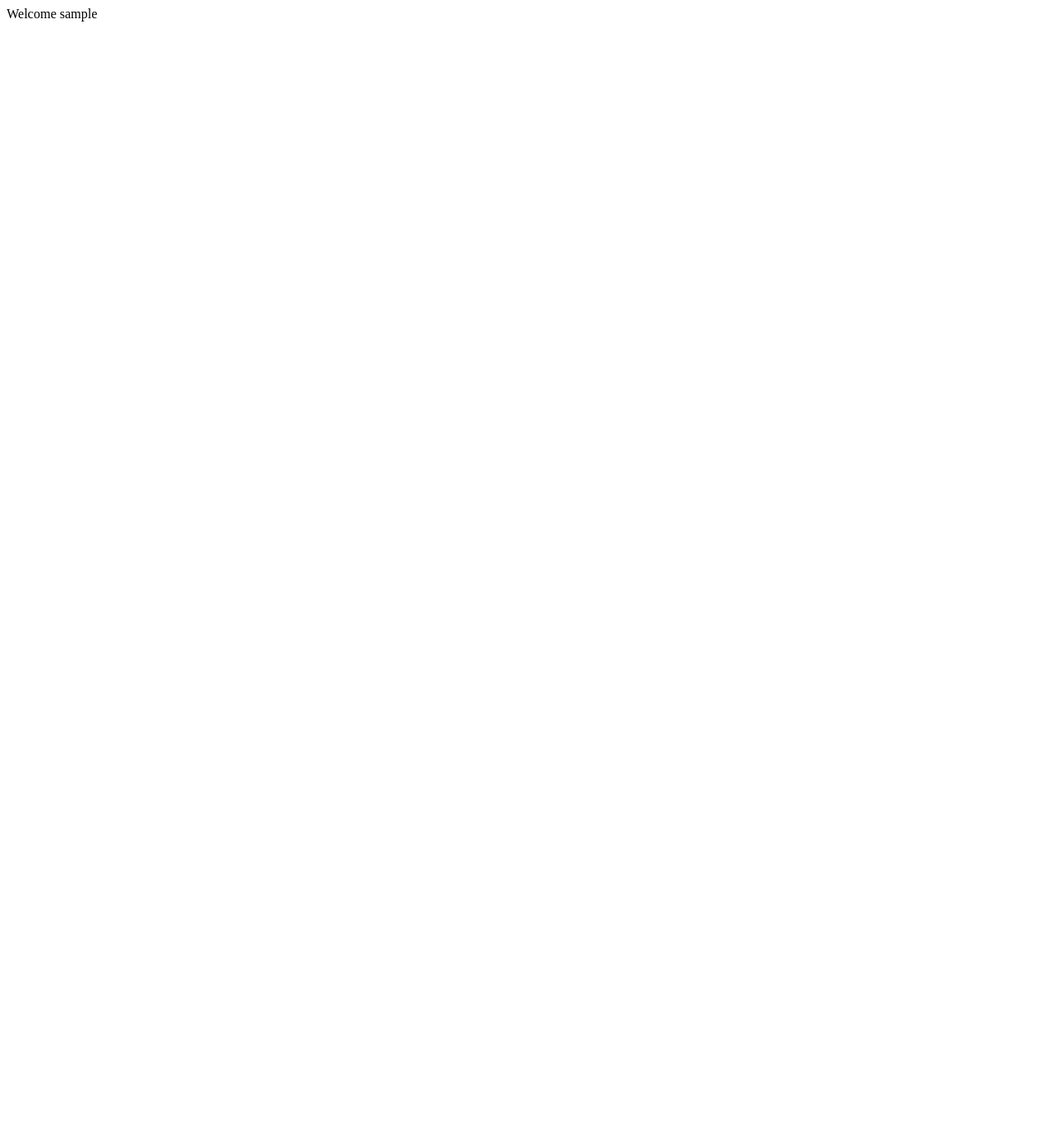
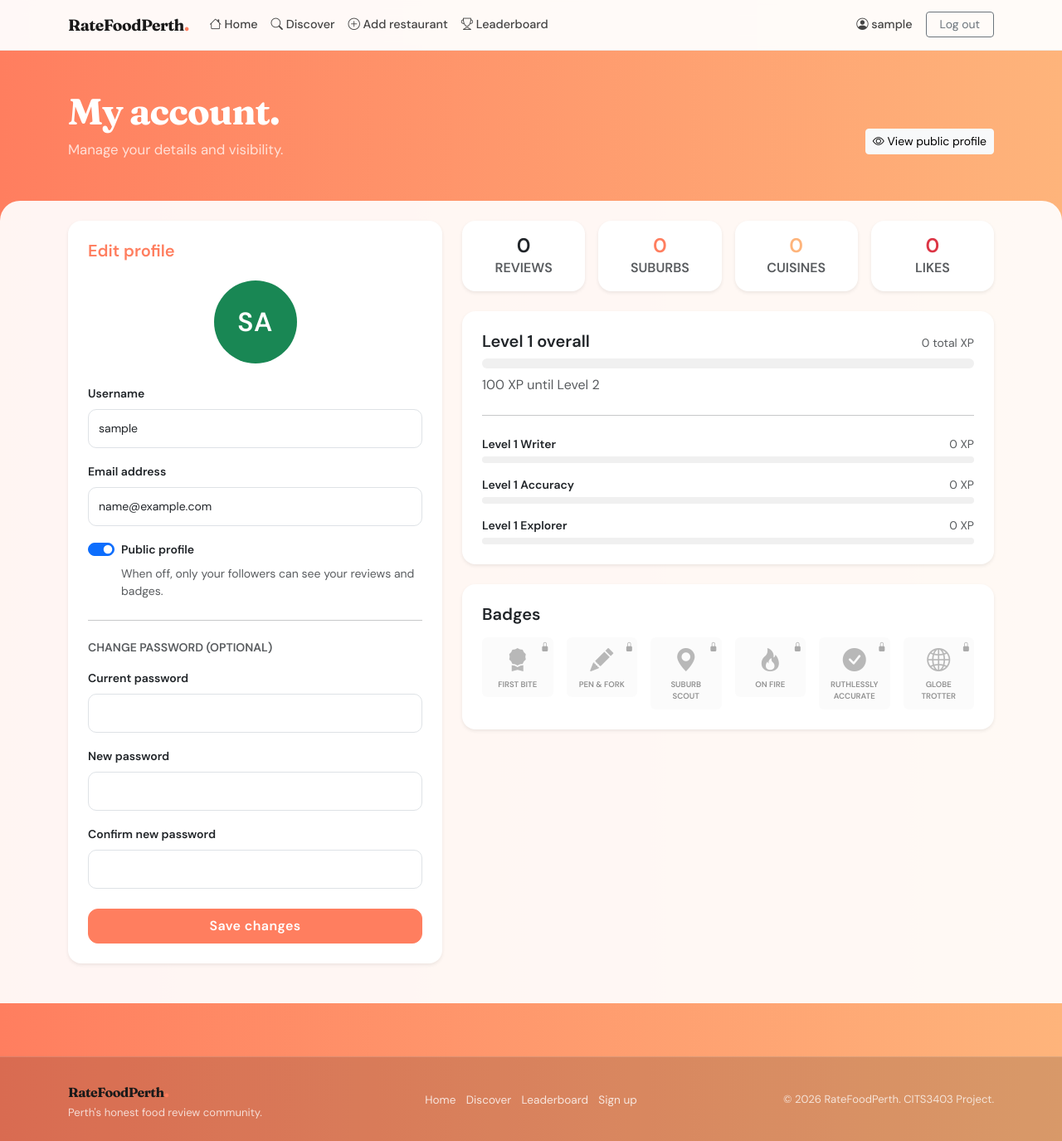
Before and after one commit to kynaaaan/CITS3403, a Flask app: page /dashboard in a window 1280 px wide. Before the commit the page is almost empty. Shown: the whole page at 83% size. Before the commit the page ends 26 px from the top, so only its background shows below. Run offline with Flask 3, Linux system fonts and the light colour scheme; the visitor is signed in with stand-in values (Sample User, id 1); data that the repository does not hold is empty; some libraries are stand-ins or nearby versions.

Commit message:
Added the ability to edit your profile - Created app/social/forms.py with ProfileEditForm - Added social.dashboard GET and POST route - Reqrite dashboard.html to actually use the form - Wired in profile.html edit profile

```diff
--- a/app/main/routes.py
+++ b/app/main/routes.py
@@ -1,9 +1,6 @@
 from flask import Blueprint
 from flask import render_template
 from flask import request
-
-from flask_login import login_required
-from flask_login import current_user
 
 from app.models import Restaurant, Review, User
 
@@ -59,10 +56,3 @@ def search():
         selected_cuisine=cuisine,
         selected_price=price,
     )
-
-
-@bp.route('/dashboard')
-@login_required
-def dashboard():
-
-    return f'Welcome {current_user.username}'
--- /dev/null
+++ b/app/social/forms.py
@@ -0,0 +1,68 @@
+from flask_login import current_user
+from flask_wtf import FlaskForm
+from wtforms import BooleanField, PasswordField, StringField, SubmitField
+from wtforms.validators import (
+    DataRequired,
+    Email,
+    EqualTo,
+    Length,
+    Optional,
+    ValidationError,
+)
+
+from app.models import User
+
+
+class ProfileEditForm(FlaskForm):
+
+    username = StringField(
+        'Username',
+        validators=[DataRequired(), Length(min=3, max=40)],
+    )
+    email = StringField(
+        'Email',
+        validators=[DataRequired(), Email()],
+    )
+    profile_is_public = BooleanField('Public profile')
+
+    current_password = PasswordField(
+        'Current password',
+        validators=[Optional()],
+    )
+    new_password = PasswordField(
+        'New password',
+        validators=[Optional(), Length(min=8)],
+    )
+    confirm_password = PasswordField(
+        'Confirm new password',
+        validators=[
+            Optional(),
+            EqualTo('new_password', message='Passwords must match.'),
+        ],
+    )
+
+    submit = SubmitField('Save changes')
+
+    def validate_username(self, field):
+        """Reject usernames that belong to a different user."""
+        existing = User.query.filter_by(username=field.data).first()
+        if existing and existing.id != current_user.id:
+            raise ValidationError('Username already taken.')
+
+    def validate_email(self, field):
+        """Reject emails that belong to a different user."""
+        existing = User.query.filter_by(email=field.data).first()
+        if existing and existing.id != current_user.id:
+            raise ValidationError('Email already registered.')
+
+    def validate_new_password(self, field):
+        """If the user is changing their password they must supply current_password."""
+        if field.data and not self.current_password.data:
+            raise ValidationError(
+                'Enter your current password to set a new one.'
+            )
+
+    def validate_current_password(self, field):
+        """If current_password is supplied it must actually match."""
+        if field.data and not current_user.check_password(field.data):
+            raise ValidationError('Current password is incorrect.')
--- a/app/social/routes.py
+++ b/app/social/routes.py
@@ -1,19 +1,16 @@
-from flask import Blueprint, render_template, abort
-from flask_login import login_required
-from flask import jsonify
-from flask_login import current_user
+from flask import Blueprint, abort, flash, jsonify, redirect, render_template, url_for
+from flask_login import current_user, login_required
 from sqlalchemy import func
+
 from app import db
-from app.models import User
-from app.models import Review
-from app.models import Badge
 from app.gamification.badges import badge_cards_for
 from app.gamification.logic import level_for_xp
+from app.models import Badge, Review, User
+from app.social.forms import ProfileEditForm
 
 
 def _find_user(username):
-    """Case-insensitive username lookup so /profile/perthfoodie99 and
-    /profile/PerthFoodie99 both resolve to the same user."""
+    """Case-insensitive username lookup"""
     return User.query.filter(
         func.lower(User.username) == username.lower()
     ).first()
@@ -101,6 +98,79 @@ def profile(username):
         following_count=following_count,
     )
 
+@bp.route('/dashboard', methods=['GET', 'POST'])
+@login_required
+def dashboard():
+    """
+    Account management page for the logged-in user.
+    """
+    form = ProfileEditForm()
+
+    if form.validate_on_submit():
+        current_user.username = form.username.data.strip()
+        current_user.email = form.email.data.strip().lower()
+        current_user.profile_is_public = form.profile_is_public.data
+
+        if form.new_password.data:
+            current_user.set_password(form.new_password.data)
+
+        db.session.commit()
+        flash('Profile updated.', 'success')
+        return redirect(url_for('social.dashboard'))
+
+    if not form.is_submitted():
+        form.username.data = current_user.username
+        form.email.data = current_user.email
+        form.profile_is_public.data = current_user.profile_is_public
+
+    # view model
+    reviews = current_user.reviews
+    suburbs_visited = len({r.restaurant.suburb for r in reviews})
+    cuisines_reviewed = len({
+        tag for r in reviews for tag in (r.restaurant.cuisine_tags or [])
+    })
+    likes_received = sum(len(r.likes) for r in reviews)
+
+    total_xp = (
+        current_user.writing_xp
+        + current_user.accuracy_xp
+        + current_user.explorer_xp
+    )
+    combined_level, combined_progress, xp_to_next = level_for_xp(total_xp)
+
+    xp_bars = []
+    for label, xp, colour in [
+        ('Writer',   current_user.writing_xp,  '#ff7e5f'),
+        ('Accuracy', current_user.accuracy_xp, '#feb47b'),
+        ('Explorer', current_user.explorer_xp, '#28a745'),
+    ]:
+        level, progress, _ = level_for_xp(xp)
+        xp_bars.append({
+            'label': label,
+            'xp': xp,
+            'colour': colour,
+            'level': level,
+            'progress': progress,
+        })
+
+    badge_cards = badge_cards_for(current_user.badges)
+
+    return render_template(
+        'social/dashboard.html',
+        form=form,
+        review_count=len(reviews),
+        suburbs_visited=suburbs_visited,
+        cuisines_reviewed=cuisines_reviewed,
+        likes_received=likes_received,
+        total_xp=total_xp,
+        combined_level=combined_level,
+        combined_progress=combined_progress,
+        xp_to_next=xp_to_next,
+        xp_bars=xp_bars,
+        badge_cards=badge_cards,
+    )
+
+
 @bp.route('/follow/<username>/', methods=['POST'])
 @login_required
 def follow(username):
--- a/app/templates/social/dashboard.html
+++ b/app/templates/social/dashboard.html
@@ -1,6 +1,6 @@
 {% extends "base.html" %}
 
-{% block title %}My Dashboard — RateFoodPerth{% endblock %}
+{% block title %}My account — RateFoodPerth{% endblock %}
 
 {% block content %}
 
@@ -9,14 +9,17 @@
     <div class="d-flex justify-content-between align-items-end">
       <div>
         <h1 class="hero-headline mb-2 text-white">
-            My Dashboard<span style="color: #fff;">.</span>
+          My account<span style="color: #fff;">.</span>
         </h1>
-        <p class="hero-subtext mb-0 text-white opacity-75">Manage your stats, settings, and food journey.</p>
+        <p class="hero-subtext mb-0 text-white opacity-75">
+          Manage your details and visibility.
+        </p>
       </div>
       <div class="mb-2">
-        <span class="badge rounded-pill p-2 px-3 shadow-sm notification-pill">
-          <i class="bi bi-bell-fill me-2"></i>3 Notifications
-        </span>
+        <a href="{{ url_for('social.profile', username=current_user.username) }}"
+           class="btn btn-light btn-sm">
+          <i class="bi bi-eye"></i> View public profile
+        </a>
       </div>
     </div>
   </div>
@@ -26,99 +29,188 @@
   <div class="container py-4">
     <div class="row g-4">
 
-      <div class="col-lg-4">
+      <!-- ── LEFT COLUMN: edit form ─────────────────────────────────── -->
+      <div class="col-lg-5">
         <div class="card shadow-sm border-0 mb-4 rounded-4">
           <div class="card-body p-4">
-            <h5 class="fw-bold mb-4" style="color: #ff7e5f;">Edit Profile</h5>
+            <h5 class="fw-bold mb-4" style="color: #ff7e5f;">Edit profile</h5>
+
             <div class="text-center mb-4">
-              <div class="position-relative d-inline-block">
-                <img src="https://via.placeholder.com/100" class="rounded-circle border shadow-sm" alt="Avatar">
-                <button class="btn btn-sm btn-dark position-absolute bottom-0 end-0 rounded-circle border-0" style="background-color: #ff7e5f;">
-                  <i class="bi bi-camera"></i>
-                </button>
+              <div class="avatar-circle mx-auto"
+                   style="background-color: {{ current_user.avatar_colour }};
+                          width: 100px; height: 100px; font-size: 2rem;">
+                {{ current_user.initials }}
               </div>
             </div>
 
-            <form id="profileForm">
+            <form method="POST" action="{{ url_for('social.dashboard') }}" novalidate>
+              {{ form.hidden_tag() }}
+
               <div class="mb-3">
-                <label class="form-label small fw-bold">Username</label>
-                <input type="text" class="form-control form-control-sm" value="PerthFoodie">
+                <label for="usernameInput" class="form-label small fw-bold">Username</label>
+                <input type="text" name="username" id="usernameInput"
+                       class="form-control form-control-sm{% if form.username.errors %} is-invalid{% endif %}"
+                       value="{{ form.username.data or '' }}" required>
+                {% for err in form.username.errors %}
+                  <div class="invalid-feedback d-block">{{ err }}</div>
+                {% endfor %}
               </div>
+
               <div class="mb-3">
-                <label class="form-label small fw-bold">Email Address</label>
-                <input type="email" class="form-control form-control-sm" value="student@uwa.edu.au">
+                <label for="emailInput" class="form-label small fw-bold">Email address</label>
+                <input type="email" name="email" id="emailInput"
+                       class="form-control form-control-sm{% if form.email.errors %} is-invalid{% endif %}"
+                       value="{{ form.email.data or '' }}" required>
+                {% for err in form.email.errors %}
+                  <div class="invalid-feedback d-block">{{ err }}</div>
+                {% endfor %}
               </div>
+
+              <div class="form-check form-switch mb-4">
+                <input class="form-check-input" type="checkbox"
+                       name="profile_is_public" id="visibilityToggle"
+                       {% if form.profile_is_public.data %}checked{% endif %}>
+                <label class="form-check-label small fw-bold" for="visibilityToggle">
+                  Public profile
+                </label>
+                <div class="form-text small">
+                  When off, only your followers can see your reviews and badges.
+                </div>
+              </div>
+
               <hr class="my-4">
-              <div class="form-check form-switch mb-3">
-                <input class="form-check-input" type="checkbox" id="visibilityToggle" checked>
-                <label class="form-check-label small fw-bold" for="visibilityToggle">Public Profile Visibility</label>
+              <h6 class="fw-bold small text-muted text-uppercase mb-3">
+                Change password (optional)
+              </h6>
+
+              <div class="mb-3">
+                <label for="currentPwd" class="form-label small fw-bold">Current password</label>
+                <input type="password" name="current_password" id="currentPwd"
+                       class="form-control form-control-sm{% if form.current_password.errors %} is-invalid{% endif %}"
+                       autocomplete="current-password">
+                {% for err in form.current_password.errors %}
+                  <div class="invalid-feedback d-block">{{ err }}</div>
+                {% endfor %}
               </div>
-              <button type="submit" class="btn btn-primary btn-sm w-100 py-2">Save Changes</button>
+
+              <div class="mb-3">
+                <label for="newPwd" class="form-label small fw-bold">New password</label>
+                <input type="password" name="new_password" id="newPwd"
+                       class="form-control form-control-sm{% if form.new_password.errors %} is-invalid{% endif %}"
+                       autocomplete="new-password">
+                {% for err in form.new_password.errors %}
+                  <div class="invalid-feedback d-block">{{ err }}</div>
+                {% endfor %}
+              </div>
+
+              <div class="mb-4">
+                <label for="confirmPwd" class="form-label small fw-bold">Confirm new password</label>
+                <input type="password" name="confirm_password" id="confirmPwd"
+                       class="form-control form-control-sm{% if form.confirm_password.errors %} is-invalid{% endif %}"
+                       autocomplete="new-password">
+                {% for err in form.confirm_password.errors %}
+                  <div class="invalid-feedback d-block">{{ err }}</div>
+                {% endfor %}
+              </div>
+
+              <button type="submit" class="btn btn-primary w-100 py-2 fw-bold">
+                Save changes
+              </button>
             </form>
           </div>
         </div>
       </div>
 
-      <div class="col-lg-8">
+      <!-- ── RIGHT COLUMN: stats + XP + badges ──────────────────────── -->
+      <div class="col-lg-7">
+
         <div class="row g-3 mb-4 text-center">
           <div class="col-6 col-md-3">
             <div class="card shadow-sm border-0 p-3 rounded-4 h-100">
-              <div class="h4 fw-bold mb-0">42</div>
+              <div class="h4 fw-bold mb-0">{{ review_count }}</div>
               <div class="text-muted x-small text-uppercase fw-semibold">Reviews</div>
             </div>
           </div>
           <div class="col-6 col-md-3">
             <div class="card shadow-sm border-0 p-3 rounded-4 h-100">
-              <div class="h4 fw-bold mb-0" style="color: #ff7e5f;">12</div>
+              <div class="h4 fw-bold mb-0" style="color: #ff7e5f;">{{ suburbs_visited }}</div>
               <div class="text-muted x-small text-uppercase fw-semibold">Suburbs</div>
             </div>
           </div>
           <div class="col-6 col-md-3">
             <div class="card shadow-sm border-0 p-3 rounded-4 h-100">
-              <div class="h4 fw-bold mb-0" style="color: #feb47b;">8</div>
+              <div class="h4 fw-bold mb-0" style="color: #feb47b;">{{ cuisines_reviewed }}</div>
               <div class="text-muted x-small text-uppercase fw-semibold">Cuisines</div>
             </div>
           </div>
           <div class="col-6 col-md-3">
             <div class="card shadow-sm border-0 p-3 rounded-4 h-100">
-              <div class="h4 fw-bold mb-0 text-danger">156</div>
+              <div class="h4 fw-bold mb-0 text-danger">{{ likes_received }}</div>
               <div class="text-muted x-small text-uppercase fw-semibold">Likes</div>
             </div>
           </div>
         </div>
 
         <div class="card shadow-sm border-0 p-4 rounded-4 mb-4">
-          <h5 class="fw-bold mb-3">Level 14 Progression</h5>
-          <div class="xp-progress-wrapper" style="height: 12px;">
-            <div class="xp-progress-fill" style="width: 65%; height: 100%;"></div>
+          <div class="d-flex justify-content-between align-items-baseline mb-2">
+            <h5 class="fw-bold mb-0">Level {{ combined_level }} overall</h5>
+            <span class="text-muted small">{{ total_xp }} total XP</span>
           </div>
-          <p class="text-muted x-small mt-2">350 XP until Level 15</p>
+          <div class="progress" style="height: 12px; border-radius: 10px;">
+            <div class="progress-bar"
+                 style="width: {{ combined_progress }}%; background-color: #ff7e5f;"></div>
+          </div>
+          <p class="text-muted x-small mt-2 mb-0">{{ xp_to_next }} XP until Level {{ combined_level + 1 }}</p>
+
+          {% if current_user.streak_count > 0 %}
           <div class="d-flex align-items-center mt-3 p-3 rounded-3 streak-alert">
             <i class="bi bi-fire text-danger fs-3 me-3"></i>
             <div>
-              <div class="fw-bold">7 Day Streak!</div>
-              <div class="text-muted x-small">You're on fire! Keep it up.</div>
+              <div class="fw-bold">{{ current_user.streak_count }} day streak</div>
+              <div class="text-muted x-small">Reviews break the streak after 48 hours of silence.</div>
             </div>
+          </div>
+          {% endif %}
+
+          <hr class="my-4">
+          {% for bar in xp_bars %}
+          <div class="{{ 'mb-3' if not loop.last else 'mb-0' }}">
+            <div class="d-flex justify-content-between small mb-1">
+              <span class="fw-bold">Level {{ bar.level }} {{ bar.label }}</span>
+              <span class="text-muted">{{ bar.xp }} XP</span>
+            </div>
+            <div class="progress" style="height: 8px; border-radius: 10px;">
+              <div class="progress-bar"
+                   style="width: {{ bar.progress }}%; background-color: {{ bar.colour }};"></div>
+            </div>
+          </div>
+          {% endfor %}
+        </div>
+
+        <div class="card shadow-sm border-0 p-4 rounded-4">
+          <h5 class="fw-bold mb-3">Badges</h5>
+          <div class="row row-cols-3 row-cols-md-6 g-3 text-center">
+            {% for card in badge_cards %}
+            <div class="col">
+              <div class="badge-box bg-light p-2 rounded position-relative
+                          {% if not card.earned %}opacity-50{% endif %}"
+                   {% if not card.earned %}style="filter: grayscale(1);"{% endif %}
+                   title="{{ card.description }} ({{ card.threshold }})">
+                <i class="bi {{ card.icon }} fs-3
+                          {{ card.colour_class if card.earned else 'text-secondary' }}"></i>
+                {% if not card.earned %}
+                <i class="bi bi-lock-fill position-absolute top-0 end-0 p-1 text-danger"
+                   style="font-size: 0.7rem;"></i>
+                {% endif %}
+                <div style="font-size: 0.6rem; font-weight: bold;">
+                  {{ card.label|upper }}
+                </div>
+              </div>
+            </div>
+            {% endfor %}
           </div>
         </div>
 
-        <div class="card shadow-sm border-0 p-4 rounded-4">
-          <h5 class="fw-bold mb-3">Earned Badges</h5>
-          <div class="d-flex flex-wrap gap-4">
-            <div class="badge-box text-center">
-              <div class="rounded-circle bg-warning bg-opacity-10 p-3 mb-2 mx-auto" style="width: 50px; height: 50px;">
-                <i class="bi bi-pin-map-fill text-warning fs-4"></i>
-              </div>
-              <span class="tiny-text d-block">Local Legend</span>
-            </div>
-            <div class="badge-box text-center">
-              <div class="rounded-circle bg-primary bg-opacity-10 p-3 mb-2 mx-auto" style="width: 50px; height: 50px;">
-                <i class="bi bi-camera-fill text-primary fs-4"></i>
-              </div>
-              <span class="tiny-text d-block">Paparazzi</span>
-            </div>
-          </div>
-        </div>
       </div>
     </div>
   </div>
--- a/app/templates/social/profile.html
+++ b/app/templates/social/profile.html
@@ -54,8 +54,7 @@
 
                 {% if is_owner %}
                     <a class="btn btn-outline-secondary w-100 mt-2"
-                       href="{{ url_for('social.profile', username=current_user.username) }}#edit"
-                       aria-disabled="true">
+                       href="{{ url_for('social.dashboard') }}">
                         <i class="bi bi-pencil"></i> Edit profile
                     </a>
                 {% elif current_user.is_authenticated %}
```
